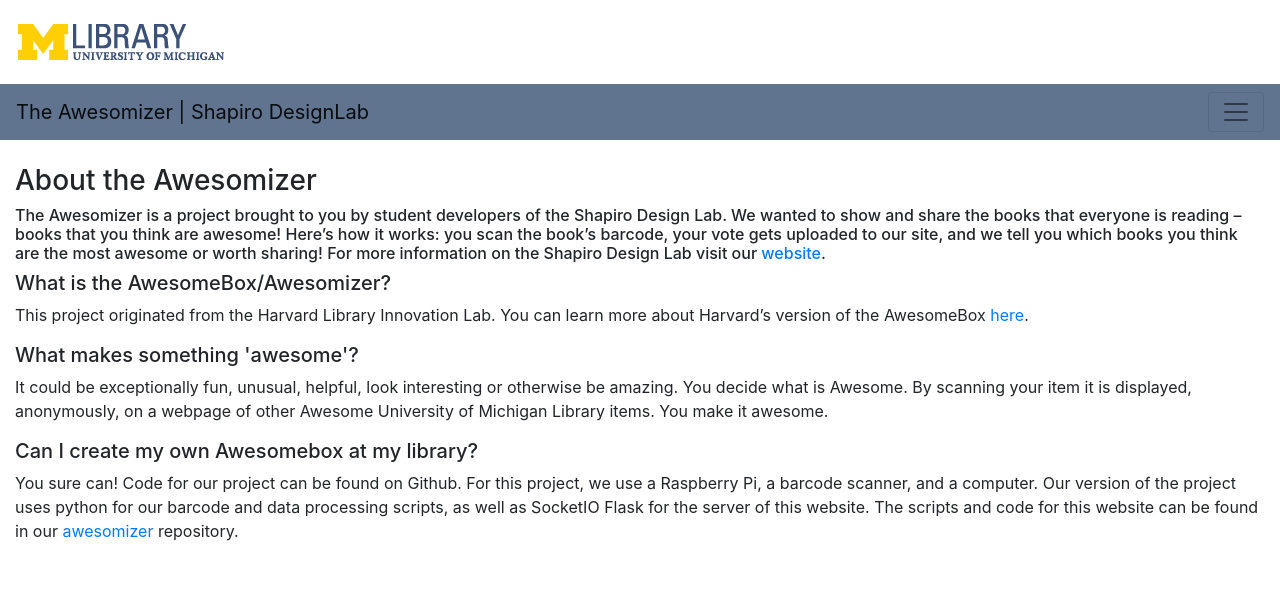
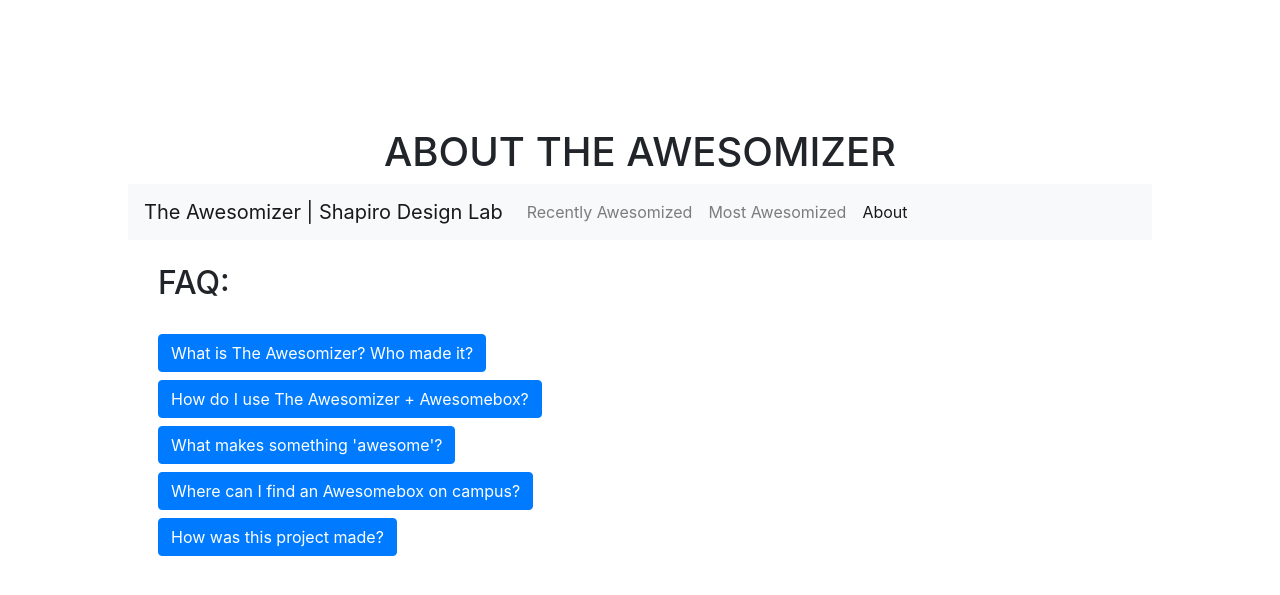
Before and after one commit to keyaria/Awesomizer, a Flask app: page /about in a window 1280 px wide. Shown: the top 595 px of the page. Run offline with Flask 2, Linux system fonts and the light colour scheme; some libraries are stand-ins or nearby versions.

Commit message:
updated about page design, no color yet

```diff
--- a/templates/about.html
+++ b/templates/about.html
@@ -4,66 +4,110 @@
     <title>About Us | The Awesomizer</title>
 
 		<link rel= "stylesheet" type="text/css" href="https://fonts.googleapis.com/css?family=Roboto:400,400italic,300,100">
-		<script type="text/javascript" src="//code.jquery.com/jquery-1.4.2.min.js"></script>
-		<script type="text/javascript" src="//cdnjs.cloudflare.com/ajax/libs/socket.io/1.3.5/socket.io.min.js"></script>
-
+    <link rel="stylesheet" type="text/css" href="css/main.css">
     <link rel="stylesheet" href="https://maxcdn.bootstrapcdn.com/bootstrap/4.0.0-beta.2/css/bootstrap.min.css" integrity="sha384-PsH8R72JQ3SOdhVi3uxftmaW6Vc51MKb0q5P2rRUpPvrszuE4W1povHYgTpBfshb" crossorigin="anonymous">
-
     <link rel="shortcut icon" href="/static/favicon.png">
     <link rel="apple-touch-icon" href="/static/favicon.png">
 
-    <script type="text/javascript" src="//cdnjs.cloudflare.com/ajax/libs/socket.io/1.3.5/socket.io.min.js"></script>
     <script src="https://code.jquery.com/jquery-3.2.1.slim.min.js" integrity="sha384-KJ3o2DKtIkvYIK3UENzmM7KCkRr/rE9/Qpg6aAZGJwFDMVNA/GpGFF93hXpG5KkN" crossorigin="anonymous"></script>
-    <script src="https://cdnjs.cloudflare.com/ajax/libs/popper.js/1.12.3/umd/popper.min.js" integrity="sha384-vFJXuSJphROIrBnz7yo7oB41mKfc8JzQZiCq4NCceLEaO4IHwicKwpJf9c9IpFgh" crossorigin="anonymous"></script>
-    <script src="https://maxcdn.bootstrapcdn.com/bootstrap/4.0.0-beta.2/js/bootstrap.min.js" integrity="sha384-alpBpkh1PFOepccYVYDB4do5UnbKysX5WZXm3XxPqe5iKTfUKjNkCk9SaVuEZflJ" crossorigin="anonymous"></script>
+    <script src="https://cdnjs.cloudflare.com/ajax/libs/popper.js/1.12.9/umd/popper.min.js" integrity="sha384-ApNbgh9B+Y1QKtv3Rn7W3mgPxhU9K/ScQsAP7hUibX39j7fakFPskvXusvfa0b4Q" crossorigin="anonymous"></script>
+    <script src="https://maxcdn.bootstrapcdn.com/bootstrap/4.0.0/js/bootstrap.min.js" integrity="sha384-JZR6Spejh4U02d8jOt6vLEHfe/JQGiRRSQQxSfFWpi1MquVdAyjUar5+76PVCmYl" crossorigin="anonymous"></script>
 </head>
 
-<body>
-  <br> &nbsp; &nbsp;
-	<a href="https://www.lib.umich.edu"><img src="/static/um_logo.png"></a>
-	<a href="https://www.lib.umich.edu"><img src="/static/mlibrary_logo.png"></a>
-	<br><br>
+<body style="margin: 10% 10% 5% 10%;">
+  <h1 style="text-align: center;">ABOUT THE AWESOMIZER</h1>
 
-  <nav class="navbar navbar-light" style="background-color:#60748F">
-    <a class="navbar-brand" href="/">The Awesomizer | Shapiro DesignLab</a>
-    <button class="navbar-toggler" type="button" data-toggle="collapse" data-target="#navbarNav" aria-controls="navbarNav" aria-expanded="false" aria-label="Toggle navigation">
+  <nav class="navbar navbar-expand-lg navbar-light bg-light" style="background-color:#60748F">
+    <a class="navbar-brand" href="/">The Awesomizer | Shapiro Design Lab</a>
+    <button class="navbar-toggler" type="button" data-toggle="collapse" data-target="#navbarNavAltMarkup" aria-controls="navbarNavAltMarkup" aria-label="Toggle navigation">
       <span class="navbar-toggler-icon"></span>
     </button>
-    <div class="collapse navbar-collapse" id="navbarNav">
-      <ul class="navbar-nav">
-        <li class="nav-item">
-          <a class="nav-link" href="/">Recently Awesomized</a>
-        </li>
-        <li class="nav-item">
-          <a class="nav-link" href="/most-awesomized">Most Awesomized</a>
-        </li>
-        <li class="nav-item">
-          <a class="nav-link active" href="/about">About Us</a>
-        </li>
-      </ul>
+    <div class="collapse navbar-collapse" id="navbarNavAltMarkup">
+    <div class="navbar-nav">
+      <a class="nav-item nav-link" href="/">Recently Awesomized</a>
+      <a class="nav-item nav-link" href="/most-awesomized">Most Awesomized</a>
+      <a class="nav-item nav-link active" href="/about">About</a>
     </div>
+  </div>
   </nav>
 
-	 <br>
    <div class="container-fluid">
-	    <h3> About the Awesomizer </h3>
-      <h6>
-        The Awesomizer is a project brought to you by student developers of the Shapiro Design Lab. We wanted to show and share the books that everyone is reading – books that you think are awesome! Here’s how it works: you scan the book’s barcode, your vote gets uploaded to our site, and we tell you which books you think are the most awesome or worth sharing!
-        For more information on the Shapiro Design Lab visit our <a href="https://www.lib.umich.edu/design-lab">website</a>.
-      </h6>
-      <h5>What is the AwesomeBox/Awesomizer?</h5>
-        <p>
-          This project originated from the Harvard Library Innovation Lab. You can learn more about Harvard’s version of the AwesomeBox <a href="https://lil.law.harvard.edu/talks/awesome-slides/#how">here</a>.
-        </p>
-      <h5>What makes something 'awesome'?</h5>
-        <p>
-          It could be exceptionally fun, unusual, helpful, look interesting or otherwise be amazing. You decide what is Awesome. By scanning your item it is displayed, anonymously, on a webpage of other Awesome University of Michigan Library items. You make it awesome.
-        </p>
-      <h5>Can I create my own Awesomebox at my library?</h5>
-        <p>
-          You sure can! Code for our project can be found on Github. For this project, we use a Raspberry Pi, a barcode scanner, and a computer. Our version of the project uses python for our barcode and data processing scripts, as well as SocketIO Flask for the server of this website. The scripts and code for this website can be found in our <a href="https://github.com/mlibrary/awesomebox"> awesomizer </a> repository.
-        </p>
-    </div>
-    <br>
+     <div class="col">
+       <br />
+       <h2>FAQ: </h2>
+       <br />
+     </div>
+
+     <div class="col">
+       <h3 href="#one" class="btn btn-primary" data-toggle="collapse">What is The Awesomizer? Who made it?</h3>
+       <div id="one" class="collapse">
+         <p>
+           The Awesomizer is a library engagement projet implemented by the student developers of the University of Michigan -  Ann Arbor Shapiro Design Lab. The Shapiro Design Lab is a workshop located within the 1st floor of the UGLi, which houses tools, and consulting for students, etc. The Awesomizer was created to amalgamate a collection of books that everyone is reading -- books that are deemed awesome by readers.
+         </p>
+       </div>
+     </div>
+
+     <div class="col">
+       <h3 href="#two" class="btn btn-primary" data-toggle="collapse">How do I use The Awesomizer + Awesomebox?</h3>
+       <div id="two" class="collapse">
+         <p>
+           Here's how it works:
+         </p>
+
+         <ul>
+           <li>
+             Check out a book or find a book in the library.
+           </li>
+           <li>
+             If you think it was awesome, either:
+             <ol>
+               <li>
+                 Deposit the book into an Awesomebox when you return it.
+               </li>
+               <li>
+                 Scan the book at an Awesomizer kiosk.
+               </li>
+             </ol>
+           </li>
+           <li>
+             Check the recently awesomized list. Your book should appear.
+           </li>
+           <li>
+             Check out the other books - either most popylar or ones recently enjoyed by other students.
+           </li>
+           <li>
+             Repeat!
+           </li>
+         </ul>
+       </div>
+     </div>
+
+     <div class="col">
+       <h3 href="#three" class="btn btn-primary" data-toggle="collapse">What makes something 'awesome'?</h3>
+       <div id="three" class="collapse">
+         <p>
+           You. It could be exceptionally fun, unusual, helpful, look interesting or otherwise be amazing. You decide what is Awesome. By scanning your item it is displayed, anonymously, on a webpage of other awesome University of Michigan Library items. You make it awesome.
+         </p>
+       </div>
+     </div>
+
+     <div class="col">
+       <h3 href="#four" class="btn btn-primary" data-toggle="collapse">Where can I find an Awesomebox on campus?</h3>
+       <div id="four" class="collapse">
+         <p>
+           Nowhere... yet! Our first physical Awesome Box is in the works and will be housed on the 1st floor of the Shapiro Undergraduate Library.
+         </p>
+       </div>
+     </div>
+
+     <div class="col">
+       <h3 href="#five" class="btn btn-primary" data-toggle="collapse">How was this project made?</h3>
+       <div id="five" class="collapse">
+         <p>
+           Code for our project can be found on Github. For this project, we used a Raspberry Pi, a barcode scanner, and a computer. Our version of the project uses python for our barcode and data processing scripts, as well as SocketIO Flask for the server of this website. The scripts and code for this website can be found in our repository.
+         </p>
+       </div>
+     </div>
+   </div>
 </body>
 </html>
```
